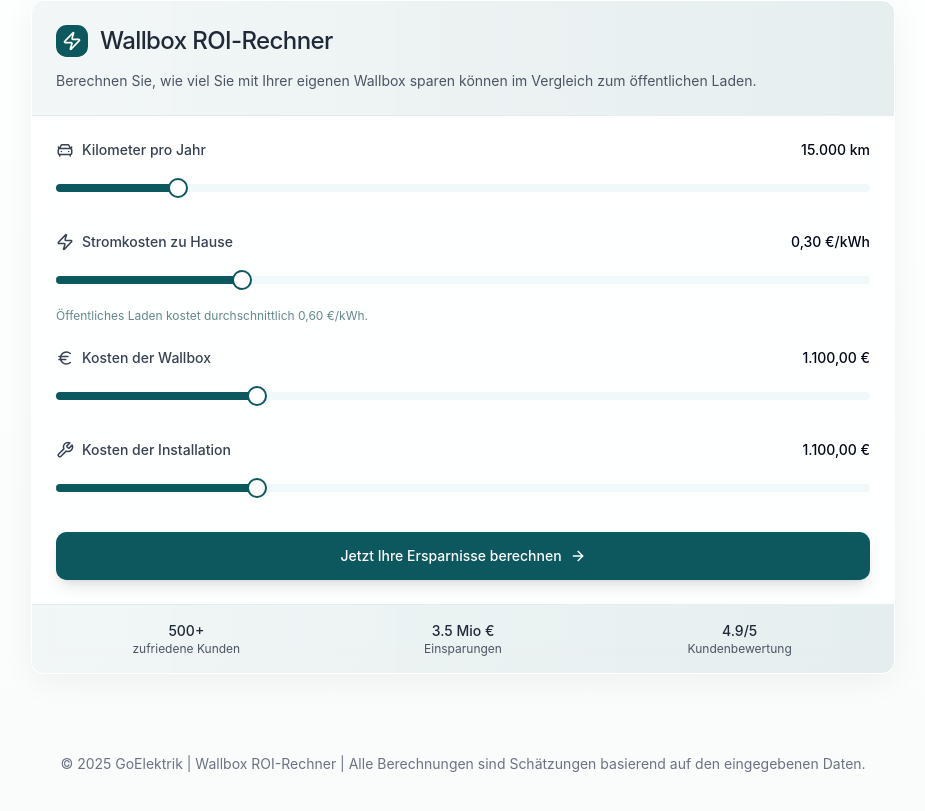
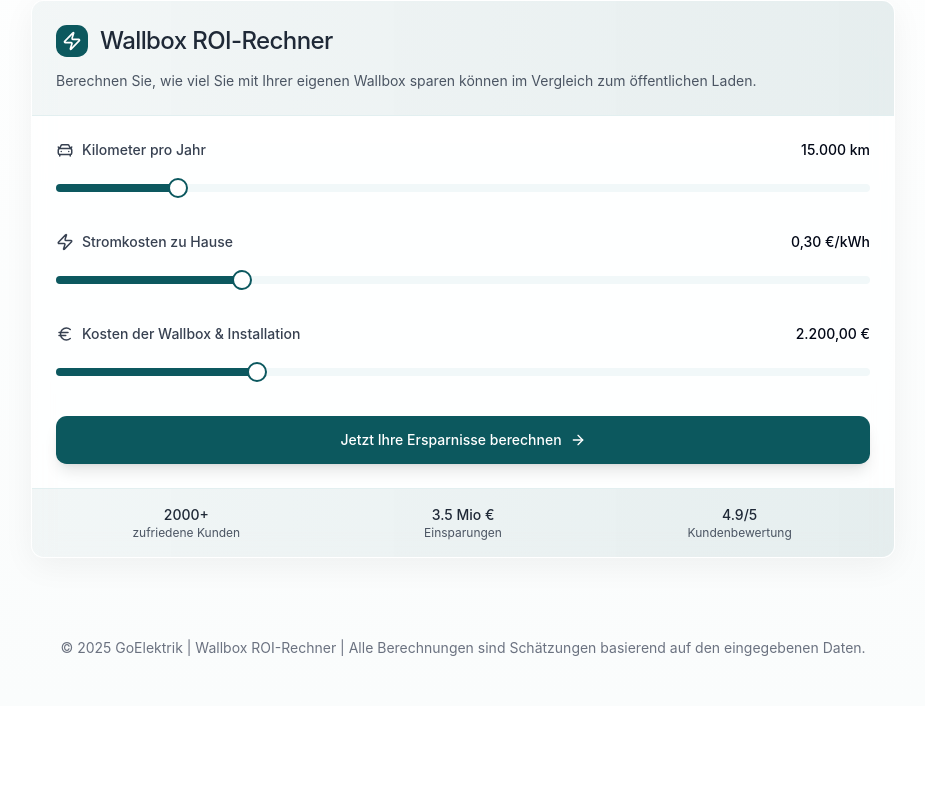
Before and after one commit to Sinsk1/wallbox-returns-calculator, a React (Vite) app: page / in a window 1280 px wide. Shown: the part 507-1318 px from the top of the page, without its empty margins (177-1102 px from the left). After the commit the page ends 1213 px from the top, so only its background shows below. Built offline with nearby package versions, Linux system fonts and the light colour scheme.

Commit message:
Refactor ROI calculator form
- Merge wallbox and installation costs into a single input.
- Update customer count in ROI calculator.
- Remove unnecessary text from electricity cost slider.

```diff
--- a/src/components/ROICalculator.tsx
+++ b/src/components/ROICalculator.tsx
@@ -11,7 +11,7 @@ import { Slider } from '@/components/ui/slider';
 import { Separator } from '@/components/ui/separator';
 import { CalculatorInput, DEFAULT_PARAMS, calculateROI, formatCurrency, formatNumber } from '@/utils/calculationUtils';
 import ROIResults from './ROIResults';
-import { ArrowRight, Zap, CarFront, Euro, Wrench } from 'lucide-react';
+import { ArrowRight, Zap, CarFront, Euro } from 'lucide-react';
 import { toast } from 'sonner';
 
 // Define the form schema
@@ -31,18 +31,11 @@ const formSchema = z.object({
       message: "Maximal 1,00 € pro kWh.",
     }),
   wallboxCost: z.number()
-    .min(500, {
-      message: "Mindestens 500 € für die Installation.",
+    .min(1000, {
+      message: "Mindestens 1.000 € für die Wallbox und Installation.",
     })
-    .max(5000, {
-      message: "Maximal 5.000 € für die Installation.",
-    }),
-  wallboxInstallationCost: z.number()
-    .min(500, {
-      message: "Mindestens 500 € für die Installation.",
-    })
-    .max(5000, {
-      message: "Maximal 5.000 € für die Installation.",
+    .max(6000, {
+      message: "Maximal 6.000 € für die Wallbox und Installation.",
     }),
 });
 
@@ -57,8 +50,7 @@ const ROICalculator: React.FC = () => {
     defaultValues: {
       kmPerYear: DEFAULT_PARAMS.kmPerYear,
       electricityCost: DEFAULT_PARAMS.electricityCost,
-      wallboxCost: DEFAULT_PARAMS.wallboxCost / 2, // Split the cost in half between device and installation
-      wallboxInstallationCost: DEFAULT_PARAMS.wallboxCost / 2,
+      wallboxCost: DEFAULT_PARAMS.wallboxCost,
     },
   });
 
@@ -73,7 +65,7 @@ const ROICalculator: React.FC = () => {
       const calculatorInput: CalculatorInput = {
         kmPerYear: values.kmPerYear,
         electricityCost: values.electricityCost,
-        wallboxCost: values.wallboxCost + values.wallboxInstallationCost, // Add both costs
+        wallboxCost: values.wallboxCost,
       };
 
       const calculationResults = calculateROI(calculatorInput);
@@ -183,15 +175,12 @@ const ROICalculator: React.FC = () => {
                             className="py-4"
                           />
                         </FormControl>
-                        <FormDescription className="text-xs">
-                          Öffentliches Laden kostet durchschnittlich 0,60 €/kWh.
-                        </FormDescription>
                         <FormMessage />
                       </FormItem>
                     )}
                   />
 
-                  {/* Wallbox cost */}
+                  {/* Combined Wallbox & Installation cost */}
                   <FormField
                     control={form.control}
                     name="wallboxCost"
@@ -200,7 +189,7 @@ const ROICalculator: React.FC = () => {
                         <div className="flex justify-between items-center">
                           <FormLabel className="text-gray-700 flex items-center">
                             <Euro className="mr-2" size={18} />
-                            Kosten der Wallbox
+                            Kosten der Wallbox & Installation
                           </FormLabel>
                           <span className="text-sm font-medium">
                             {field.value.toLocaleString('de-DE', { style: 'currency', currency: 'EUR' })}
@@ -209,40 +198,8 @@ const ROICalculator: React.FC = () => {
                         <FormControl>
                           <Slider
                             defaultValue={[field.value]}
-                            max={3000}
-                            min={500}
-                            step={100}
-                            onValueChange={(vals) => {
-                              field.onChange(vals[0]);
-                            }}
-                            className="py-4"
-                          />
-                        </FormControl>
-                        <FormMessage />
-                      </FormItem>
-                    )}
-                  />
-
-                  {/* Wallbox Installation cost */}
-                  <FormField
-                    control={form.control}
-                    name="wallboxInstallationCost"
-                    render={({ field }) => (
-                      <FormItem>
-                        <div className="flex justify-between items-center">
-                          <FormLabel className="text-gray-700 flex items-center">
-                            <Wrench className="mr-2" size={18} />
-                            Kosten der Installation
-                          </FormLabel>
-                          <span className="text-sm font-medium">
-                            {field.value.toLocaleString('de-DE', { style: 'currency', currency: 'EUR' })}
-                          </span>
-                        </div>
-                        <FormControl>
-                          <Slider
-                            defaultValue={[field.value]}
-                            max={3000}
-                            min={500}
+                            max={6000}
+                            min={1000}
                             step={100}
                             onValueChange={(vals) => {
                               field.onChange(vals[0]);
@@ -278,7 +235,7 @@ const ROICalculator: React.FC = () => {
             <CardFooter className="bg-gradient-to-r from-goelektrik/5 to-goelektrik/10 border-t py-4">
               <div className="grid grid-cols-3 gap-4 w-full text-center">
                 <div>
-                  <p className="text-sm font-medium text-gray-800">500+</p>
+                  <p className="text-sm font-medium text-gray-800">2000+</p>
                   <p className="text-xs text-gray-600">zufriedene Kunden</p>
                 </div>
                 <div>
@@ -298,7 +255,7 @@ const ROICalculator: React.FC = () => {
             userInputs={{
               kmPerYear: form.getValues("kmPerYear"),
               electricityCost: form.getValues("electricityCost"),
-              wallboxCost: form.getValues("wallboxCost") + form.getValues("wallboxInstallationCost"),
+              wallboxCost: form.getValues("wallboxCost"),
             }}
             onReset={() => {
               setShowResults(false);
```
